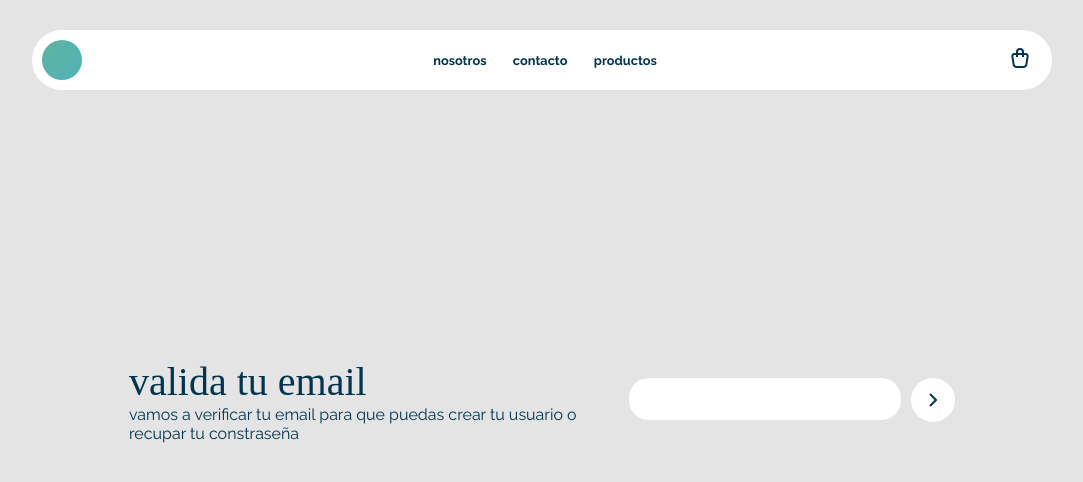
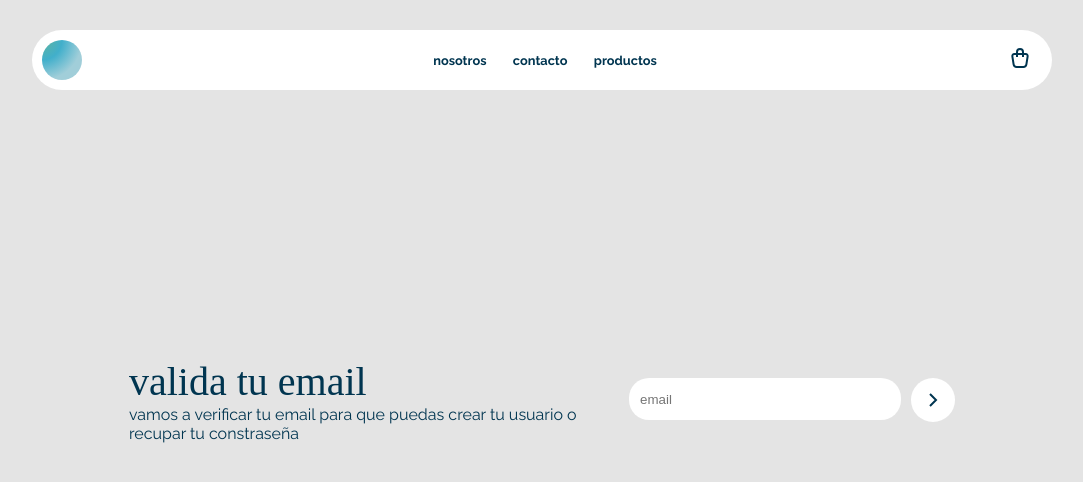
Before and after one commit to JONAAVILA/tienda-online, a React (Create React App) app: page /validate in a window 1280 px wide. Shown: the top 482 px of the page, without its empty margins (98-1181 px from the left). Built offline with nearby package versions, Linux system fonts and the light colour scheme; a web font is replaced by a local one.

Commit message:
fixed inout email

```diff
--- a/src/components/navbar/navbar.css
+++ b/src/components/navbar/navbar.css
@@ -14,7 +14,7 @@
     width: 40px;
     height: 40px;
     border-radius: 50%;
-    background:radial-gradient(circle 220px at left top,#60B49E,#41AFCB,#A1CED9);
+    background:radial-gradient(circle 40px at left top,#60B49E,#41AFCB,#A1CED9);
 }
 .nav_box_pages{
     display: flex;
--- a/src/views/validateEmail/ValidateEmail.jsx
+++ b/src/views/validateEmail/ValidateEmail.jsx
@@ -30,6 +30,7 @@ const ValidateEmail = ()=>{
                         type="text"
                         id="email"
                         name="email"
+                        placeholder="email"
                         onChange={formik.handleChange}
                     />
                     <ButtonCircle type='submit' />
```
